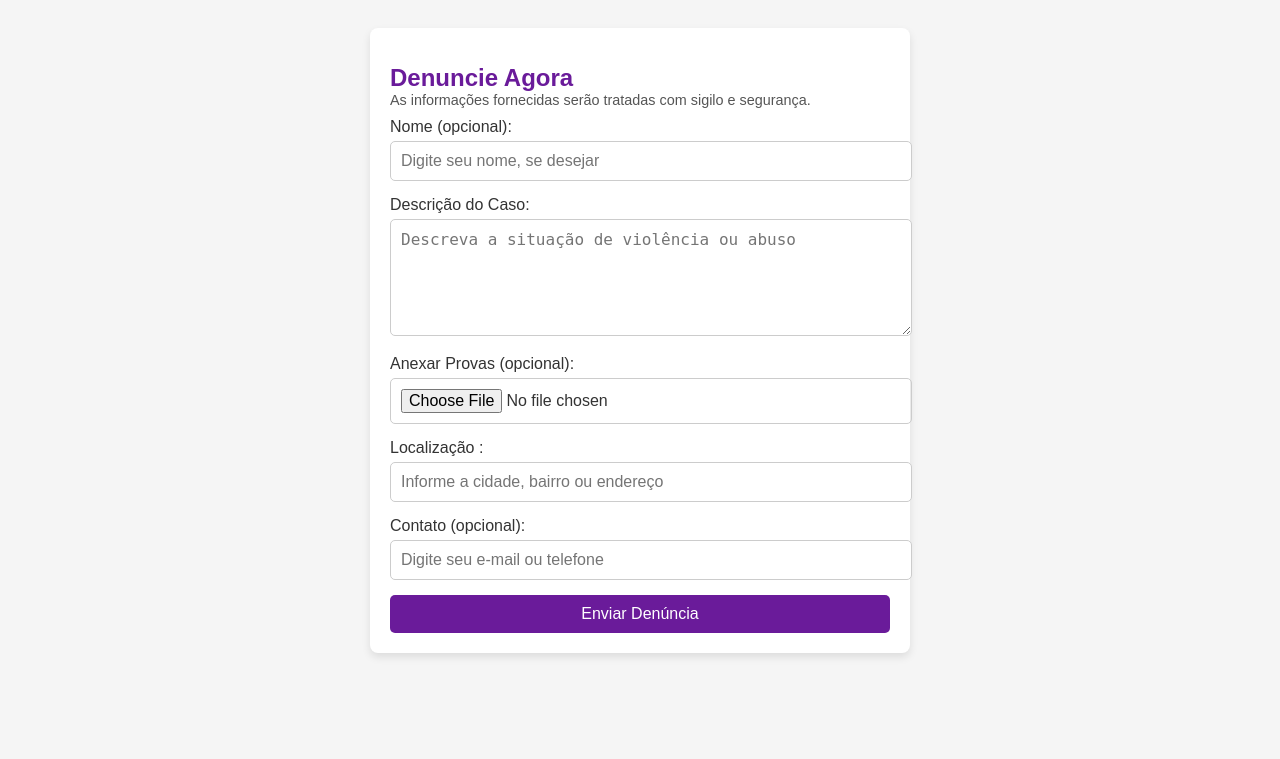
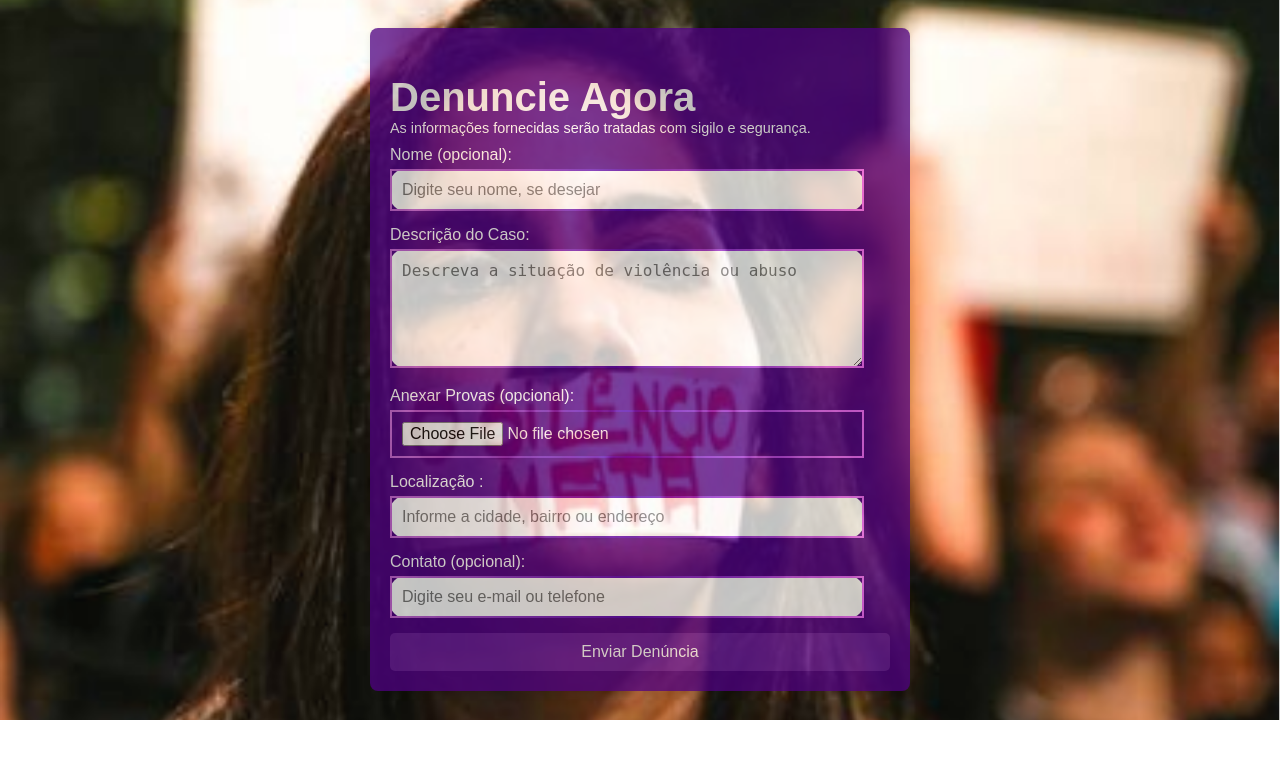
Before and after one commit to CrislainyMartins/desenvolvimento, a PHP site: page /formulario.html in a window 1280 px wide. Shown: the top 759 px of the page. Run offline with PHP 8.4, Linux system fonts and the light colour scheme.

Commit message:
v1 27/02/25

```diff
--- a/css/formulario.css
+++ b/css/formulario.css
@@ -1,20 +1,25 @@
 body {
+    background-image: url('../imgs/fundo_formden.png');
+    background-size: cover; /* Faz a imagem cobrir toda a tela */
+    background-position: center; /* Centraliza a imagem */
+    background-repeat: no-repeat; /* Impede que a imagem se repita */
     font-family: Arial, sans-serif;
-    background-color: #f5f5f5;
     color: #333;
     padding: 20px;
 }
 .form-container {
     max-width: 500px;
     margin: 0 auto;
-    background: #fff;
+    background: #4e0082;
+    opacity: 75%;
     border-radius: 8px;
     box-shadow: 0 4px 8px rgba(0, 0, 0, 0.1);
     padding: 20px;
+    color: white;
 }
 .form-container h1 {
-    font-size: 1.5rem;
-    color: #6a1b9a;
+    font-size: 2.5rem;
+    color: whitesmoke;
     margin-bottom: 10px;
 }
 .form-container label {
@@ -25,12 +30,18 @@ body {
 .form-container input,
 .form-container textarea,
 .form-container select {
-    width: 100%;
-    padding: 10px;
+    width: 90%;
+
     margin-bottom: 15px;
-    border: 1px solid #ccc;
-    border-radius: 5px;
+
+    border-radius: 15px;
     font-size: 1rem;
+
+
+      border: 2px solid transparent; /* Define o tamanho da borda e a cor inicial transparente */
+      border-image: linear-gradient(to right, #c968d8, #5202ad, #f36cff); /* Define o gradiente de cores */
+      border-image-slice: 1; /* Aplica o gradiente ao redor da borda */
+      padding: 10px; /* Adiciona um pouco de espaço dentro do input */
 }
 .form-container button {
     width: 100%;
@@ -48,7 +59,7 @@ body {
 }
 .info {
     font-size: 0.9rem;
-    color: #555;
+    color: white;
     margin-top: -10px;
     margin-bottom: 10px;
 }
--- a/infor2.html
+++ b/infor2.html
@@ -167,7 +167,7 @@
 
       <!--button para saiba mais em um site governamental que explique sobre  os tipos de vioência -->
 
-      <!-- From Uiverse.io by alshahwan -->
+
        <div class="button_sb">
 <button>
     <p>Saiba mais</p>
```
Also changed, not shown: imgs/fundo_formden.png (added).
